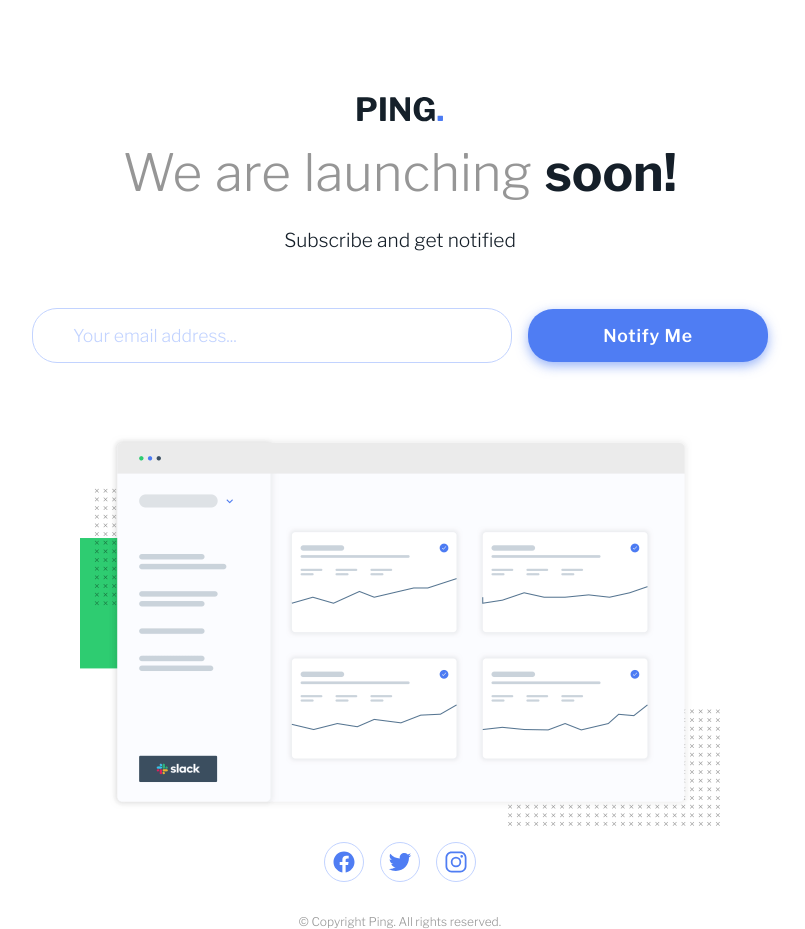
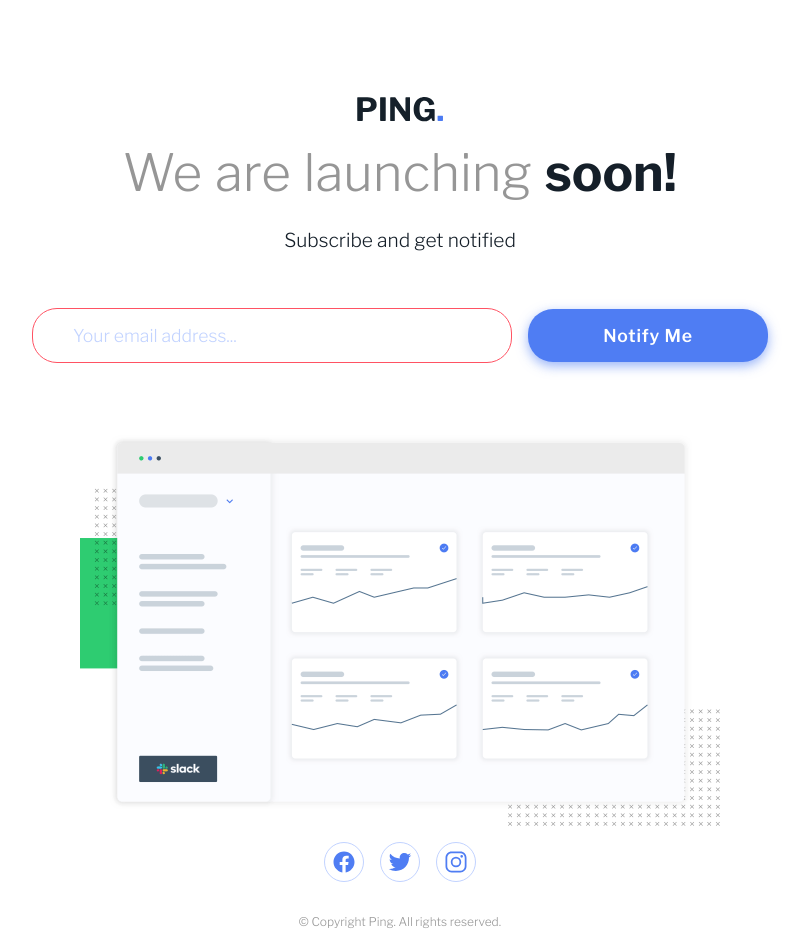
Before and after one commit to jAllanOli/ping-coming-soon-page, a React (Vite) app: page / in a window 1280 px wide. Shown: the whole page, without its empty margins (240-1045 px from the left). Built offline with nearby package versions, Linux system fonts and the light colour scheme.

Commit message:
form validation adjusted

```diff
--- a/src/components/form/index.jsx
+++ b/src/components/form/index.jsx
@@ -15,13 +15,15 @@
       })
 
     return (
-      <form className="form-area" noValidate onSubmit={handleSubmit()}>
+      <form noValidate className="form-area" onSubmit={handleSubmit()}>
         <label className="form-area__email-label" htmlFor="email">
           <input
+          onInput={handleSubmit()}
           className="form-area__email"
-            type="email"
-            placeholder="Your email address..."
-            {...register("email", { required: true})}
+          type="email"
+          placeholder="Your email address..."
+          required
+          {...register("email", { required: true})}
           />
           <span className="error" aria-live="polite">{errors.email?.message}</span>
         </label>
```
